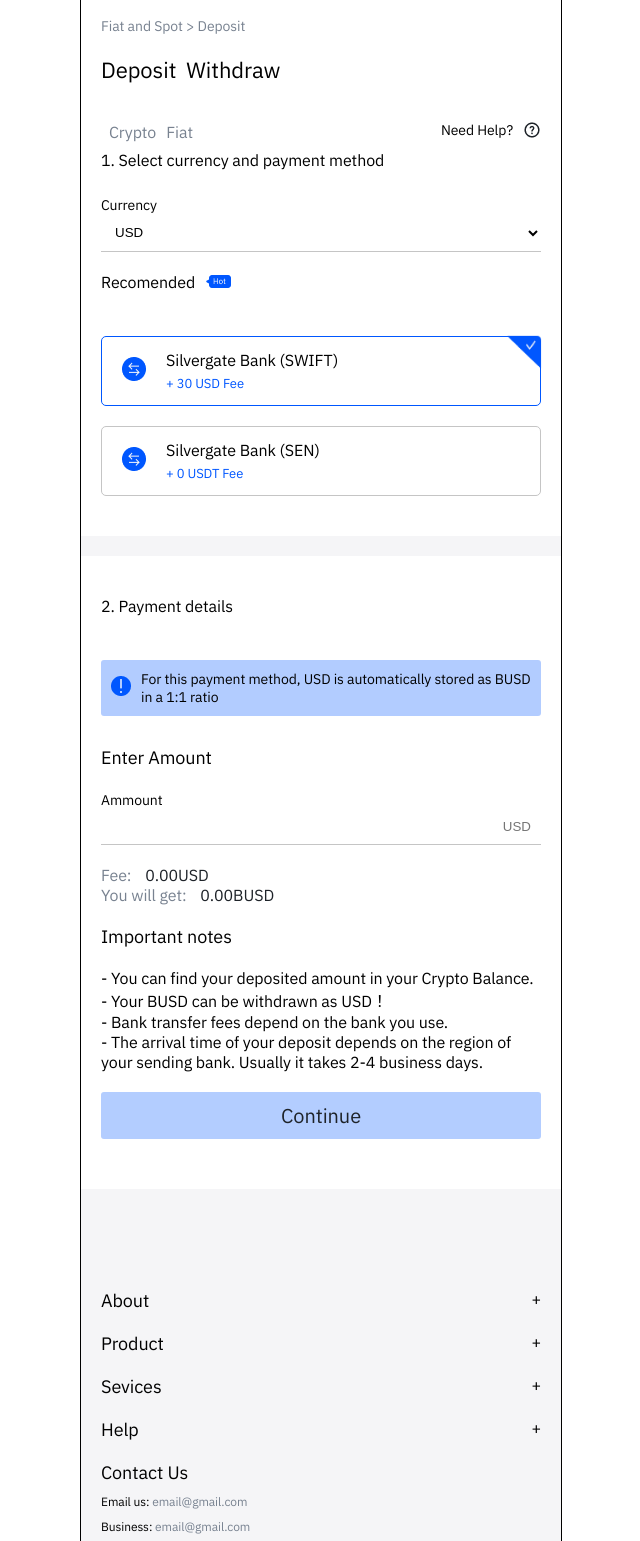
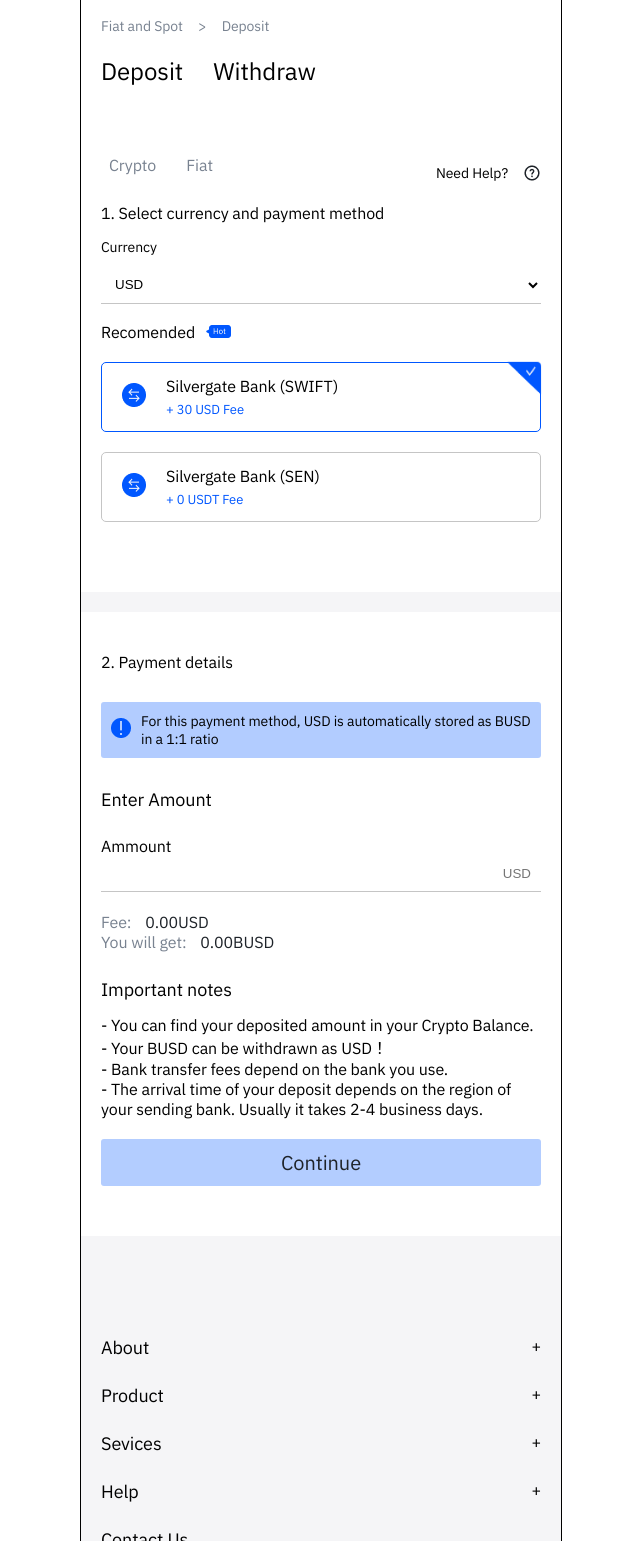
Before and after one commit to vbasoon/StaticA, a plain HTML site: page index.html in a window 1280 px wide. Shown: the part 94-1635 px from the top of the page, without its empty margins (319-959 px from the left). Drawn offline with Linux system fonts and the light colour scheme; a script that the page names is missing.

Commit message:
final static

```diff
--- a/index.html
+++ b/index.html
@@ -1,5 +1,6 @@
 <!DOCTYPE html>
 <html lang="en">
+
 <head>
    <meta charset="UTF-8">
    <meta http-equiv="X-UA-Compatible" content="IE=edge">
@@ -9,6 +10,7 @@
    <link href="https://fonts.googleapis.com/css2?family=IBM+Plex+Sans&display=swap" rel="stylesheet">
    <link rel="stylesheet" href="css/styles.min.css">
 </head>
+
 <body>
 
    <div class="wrapper">
@@ -42,7 +44,8 @@
 
             <nav class=header-menu>
                <ul>
-                     <li class="overview"><span class="span-icon"><img src="./images/wallet.svg" alt=""></span><a href="">Overview</a></li>
+                  <li class="overview"><span class="span-icon"><img src="./images/wallet.svg" alt=""></span><a
+                        href="">Overview</a></li>
                   <li><a href="">Fiat and Spot</a></li>
                   <li><a href="">Margin</a></li>
                   <li><a href="">Futures</a></li>
@@ -60,22 +63,25 @@
       </header>
 
       <section class="section1">
-         <div class="nav-bread"><p>Fiat and Spot > Deposit</p></div>
+         <div class="nav-bread">
+            <p>Fiat and Spot <span>></span> Deposit</p>
+         </div>
          <div class="nav1"><span class="tab"><a>Deposit</a></span><span class="tab"><a>Withdraw</a></span></div>
          <div class="nav2">
-            <div class="left-nav"><span>Crypto</span><span>Fiat</span></div>
-            <div class="right-nav">Need Help? <span class="span-icon"><img src="/images/help.png" alt=""></span></div>
+            <div class="left-nav"><a>Crypto</a><a>Fiat</a></div>
+            <div class="right-nav">Need Help? <span><img src="/images/help.png" alt=""></span></div>
          </div>
          <div class="context">
-
-          <h4>1. Select currency and payment method</h4>
-          <div class="select-currency">
-             <label class="label" for="currency">Currency</label><br>
-             <select class="select-style" name="" id="currency">
+            <div class="currency">
+               <h4 class="currency__title">1. Select currency and payment method</h4>
+               <div class="currency__select">
+                  <label class="currency__label" for="currency">Currency</label>
+                  <select class="currency__select-style" name="" id="currency">
                      <option>USD</option>
                      <option>EUR</option>
                      <option>BTC</option>
                   </select>
+               </div>
             </div>
             <div class="recomended">
                <div class="subtitle">
@@ -116,19 +122,21 @@
             <div class="details">
                <h4 class="details__title">2. Payment details</h4>
                <div class="details__info-block alert">
-                  <span class="span-icon atention"><img src="./images/atention.png" alt=""></span><p> For this payment method, USD is automatically stored as BUSD in a 1:1 ratio</p>
+                  <span class="span-icon atention"><img src="./images/atention.png" alt=""></span>
+                  <p> For this payment method, USD is automatically stored as BUSD in a 1:1 ratio</p>
                </div>
             </div>
             <div class="ammount">
                <h3 class="ammount__title">Enter Amount</h3>
-            <label class="label" for="ammount">Ammount</label>
-            <input class="input-ammount"type="text" id="ammount" placeholder="USD">
+               <label class="ammount__label" for="ammount">Ammount</label>
+               <input class="ammount__input" type="text" id="ammount" placeholder="USD">
                <div class="result">
-               <p><span>Fee:  </span>     0.00USD</p>
-               <p><span>You will get:     </span>  0.00BUSD</p>
+                  <p><span>Fee: </span> 0.00USD</p>
+                  <p><span>You will get: </span> 0.00BUSD</p>
                </div>
                <div class="notes">
-               <div class="notes__title"><h3 class="notes__title-text">Important notes</h3>
+                  <div class="notes__title">
+                     <h3 class="notes__title-text">Important notes</h3>
                   </div>
                   <div class="notes__title-desc">
                      <p>- You can find your deposited amount in your Crypto Balance.</p>
@@ -150,17 +158,26 @@
 
          <div class="footer-menu">
 
-            <div class="footer-menu__item about"><p class="footer-menu__point">About</p><span class="footer-menu__span">+</span></div>
+            <div class="footer-menu__item about">
+               <p class="footer-menu__point">About</p><span class="footer-menu__span">+</span>
+            </div>
 
-            <div class="footer-menu__item product"><p class="footer-menu__point">Product</p><span class="footer-menu__span">+</span></div>
+            <div class="footer-menu__item product">
+               <p class="footer-menu__point">Product</p><span class="footer-menu__span">+</span>
+            </div>
 
-            <div class="footer-menu__item services"><p class="footer-menu__point">Sevices</p><span class="footer-menu__span">+</span></div>
+            <div class="footer-menu__item services">
+               <p class="footer-menu__point">Sevices</p><span class="footer-menu__span">+</span>
+            </div>
 
-            <div class="footer-menu__item help"><p class="footer-menu__point">Help</p><span class="footer-menu__span">+</span></div>
+            <div class="footer-menu__item help">
+               <p class="footer-menu__point">Help</p><span class="footer-menu__span">+</span>
+            </div>
 
-            <div class="contact-us"><p class="footer-menu__point contact-us__title">Contact Us</p>
-               <p class="email">Email us: <a>email@gmail.com</a></p>
-               <p class="email">Business: <a>email@gmail.com</a></p>
+            <div class="contact-us">
+               <p class="footer-menu__point contact-us__title">Contact Us</p>
+               <p class="email">Email us: email@gmail.com</p>
+               <p class="email">Business: email@gmail.com</p>
 
             </div>
             <div class="social">
@@ -182,12 +199,14 @@
 
          </div>
 
-         <div class="copyright"><p class="copyright-text">© 2013-2021 Gate Technology Incorporated. All Rights Reserved.</p></div>
+         <div class="copyright">
+            <p class="copyright-text">© 2013-2021 Gate Technology Incorporated. All Rights Reserved.</p>
+         </div>
       </footer>
    </div>
    <script src="main.js">
       menu
-
    </script>
 </body>
+
 </html>
--- a/scss/styles.scss
+++ b/scss/styles.scss
@@ -30,12 +30,6 @@
 h4 {
   font-size: $fonth4;
   font-weight: 400;
-  margin-bottom: 1.5rem;
-}
-
-.span-icon {
-  display: inline-block;
-  padding-left: 10px;
   }
 
 /*Header*/
@@ -55,8 +49,10 @@
   flex-direction: row;
   justify-content: space-between;
   align-items: center;
-  flex-grow: 1;
-  flex-shrink: 1;
+
+  @include _436 {
+    justify-content: flex-start;
+  }
 }
 
 .left {
@@ -64,14 +60,19 @@
   flex-direction: row;
   justify-content: space-between;
   align-items: center;
-  flex-grow: 1;
-  flex-shrink: 1;
+
+  @include _436 {
+    justify-content: flex-start;
+  }
+
   .logo {
     width: 150px;
     height: 50px;
     margin-right: 10px;
+
     @include _436 {
       margin-right: 0px;
+      width: 80%;
     }
   }
 
@@ -81,6 +82,7 @@
     height: 25px;
     background-color: white;
     margin-right: 20px;
+
     @include _436 {
       display: none;
     }
@@ -90,6 +92,7 @@
   .icon-app {
     width: 25px;
     height: 25px;
+
     @include _436 {
       display: none;
     }
@@ -105,8 +108,10 @@
   display: flex;
   flex-direction: row;
   justify-content: space-between;
-  flex-grow: 1;
-  flex-shrink: 1;
+
+  @include _436 {
+    justify-content: flex-start;
+  }
 
   .buttons {
     display: flex;
@@ -116,6 +121,7 @@
     flex-shrink: 1;
     margin-right: 10px;
     cursor: pointer;
+
     @include _436 {
       margin-right: 0px;
     }
@@ -155,6 +161,10 @@
 
   &:last-child {
     margin-left: 20px;
+
+    @include _436 {
+      margin-left: 5px;
+    }
   }
 }
 
@@ -173,8 +183,14 @@
   align-items: center;
   padding: 10px 20px;
 
+  @include _436 {
+    justify-content: flex-start;
+    padding: 10px 15px
+  }
+
   li {
     list-style-type: none;
+    padding-right: 2px;
 
     a {
       text-decoration: none;
@@ -192,6 +208,7 @@
   .span-icon {
     padding: 0;
     margin-right: 10px;
+
     a {
       padding-right: 10px;
     }
@@ -211,29 +228,33 @@
   font-size: 14px;
   margin-bottom: 20px;
   color: #788290;
+  span {
+    padding: 0 12px;
+  }
 }
 
 .nav1 {
-  padding-bottom: 30px;
   color: black;
+  padding-bottom: 15px;
 }
 
 .tab a {
-  font-size: 22px;
+  font-size: 24px;
   color: black;
   text-decoration: none;
-  padding-bottom: 15px;
   border-bottom: 2px solid transparent;
   transition: font-size 0.2s ease;
+  padding-bottom: 15px;
 
-  &:last-child {
-    margin-right: 10px;
+  &:first-child {
+    margin-right: 30px;
   }
 
   &:hover {
     transform: scale(1.3);
     border-bottom: 2px solid rgba(0, 87, 255, 1);
     cursor: pointer;
+
   }
 }
 
@@ -242,16 +263,18 @@
   justify-content: space-between;
   align-items: center;
   font-size: 16px;
+  margin-top: 45px;
 }
 
 .left-nav {
   font-size: 16px;
   padding: 8px;
-  transition: all 0.2s ease-in-out;
-
-  span {
-    margin-right: 10px;
+  transition: all 0.2s ease;
+  margin-bottom: 20px;
+  a {
+    margin-right: 30px;
     color: rgba(120, 130, 144, 1);
+    padding-bottom: 7.5px;
     border-bottom: transparent;
 
     &:hover {
@@ -265,13 +288,23 @@
 .right-nav {
   display: flex;
   font-size: 14px;
+
+  span {
+    margin-left: 15px;
+  }
 }
 
-.label {
-  font-size: 14px;
+.currency__title {
+  margin-bottom: 15px;
 }
 
-.select-style {
+.currency__label {
+  display: block;
+  font-size: 14px;
+  margin-bottom: 10px;
+}
+
+.currency__select-style {
   display: block;
   padding: 10px;
   width: 100%;
@@ -282,11 +315,14 @@
 
 
 .recomended {
-  padding-top: 20px;
+  padding-top: 17.5px;
 }
 
 .subtitle {
   display: flex;
+  span {
+    margin-left: 10px;
+  }
 }
 
 .card {
@@ -294,9 +330,11 @@
   position: relative;
   border-radius: 5px;
   margin-bottom: 20px;
+
   .card-icon {
     padding: 20px;
   }
+
   .card-desc {
     display: flex;
     width: 100%;
@@ -311,10 +349,6 @@
     }
   }
 }
-
-
-
-
 
 .card1 {
   margin-top: 20px;
@@ -350,16 +384,38 @@
 
 .card2 {
   border: 0.5px solid #c5c5c5;
+  margin-bottom: 50px;
 }
 
 .section2 {
   margin-top: 20px;
 }
 
+.section2__button {
+  width: 100%;
+  background-color: #B3CDFF;
+  text-align: center;
+  padding: 10px;
+  border-radius: 3px;
+  margin-top: 20px;
+  margin-bottom: 30px;
+
+  a {
+    font-size: 20px;
+    color: #1e2329;
+    text-decoration: none;
+  }
+
+  &:hover {
+    text-decoration: underline;
+  }
+}
+
 .details {
   &__title {
-  padding: 20px 0;
+    padding: 20px 0 30px 0;
   }
+
   &__info-block {
     display: flex;
     align-items: center;
@@ -368,6 +424,7 @@
     padding: 10px;
     border-radius: 3px;
     margin-bottom: 30px;
+
     span {
       padding: 0;
       padding-right: 10px;
@@ -375,11 +432,14 @@
   }
 }
 
-.ammount__title {
-  margin-bottom: 20px;
+.ammount {
+  &__title {
+  margin-bottom: 25px;
   }
-
-.input-ammount {
+  &__lable {
+    margin-bottom: 6px;
+  }
+  &__input {
   display: block;
   padding: 10px;
   width: 100%;
@@ -388,54 +448,30 @@
   border-bottom: 0.2px solid #c5c5c5;
   margin-bottom: 20px;
 }
-
-.input-ammount[placeholder] {
+  &__input[placeholder] {
   text-align: end;
+}
 }
 
 .result {
-  margin-bottom: 20px;
+  margin-bottom: 26px;
   color: #1E2329;
 
   span {
     color: rgba(120, 130, 144, 1);
     margin-right: 10px;
   }
-
 }
 
-
-.notes_title {
+.notes__title {
+  margin-bottom: 14px;
+  &__title-text {
   margin-bottom: 20px;
 }
-
-.notes__title-text {
+  &__title-desc {
   margin-bottom: 20px;
 }
-
-.notes__title-desc {
-  margin-bottom: 20px;
 }
-
-.section2__button {
-  width: 100%;
-  background-color: #B3CDFF;
-  text-align: center;
-  padding: 10px;
-  border-radius: 3px;
-  margin-bottom: 30px;
-
-  a {
-    font-size: 20px;
-    color: #1e2329;
-    text-decoration: none;
-  }
-  &:hover {
-    text-decoration: underline;
-  }
-}
-
-
 
 /*Footer*/
 
@@ -450,42 +486,31 @@
   &__item {
     display: flex;
     justify-content: space-between;
-    margin-bottom: 20px;
+    margin-bottom: 25px;
   }
 
   &__point {
     font-size: 18px;
     font-weight: 500;
-
-    &:last-child {
-      margin-bottom: 20px;
-    }
   }
 
 }
 
 .contact_us {
   display: block;
-  margin-top: 0;
   margin-bottom: 20px;
 
-  .contact-us__title {
+  &__title {
     font-size: 18px;
     font-weight: 500;
-    margin-bottom: 10px;
+    margin-bottom: 11px;
   }
 }
-
-
 
 p.email {
   font-size: 12px;
   font-weight: 500;
   margin: 10px 0px;
-
-  a {
-    color: rgba(120, 130, 144, 1);
-  }
 }
 
 .social {
```
Also changed, not shown: css/styles.min.css, 1 other file. Lines whose indentation alone changed are shown as unchanged.
